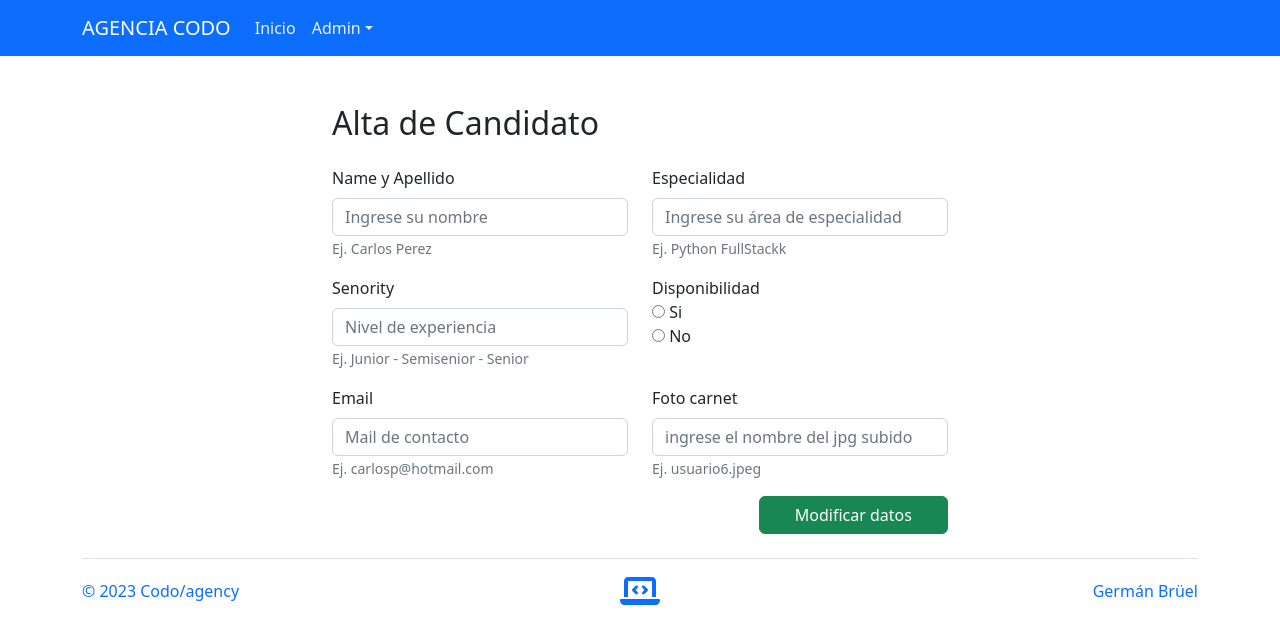
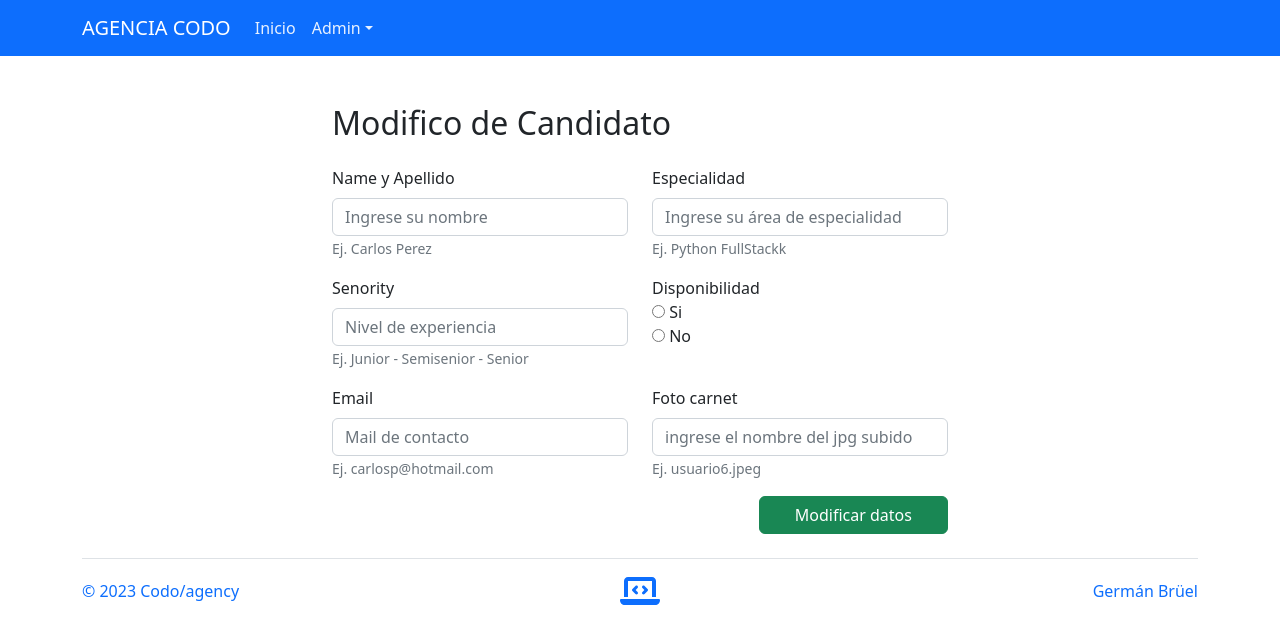
Before and after one commit to interando/agenciacodo, a plain HTML site: page candidato_editar.html in a window 1280 px wide. Drawn offline with nearby package versions, Linux system fonts and the light colour scheme; no server answers.

Commit message:
Update candidato_editar.html

```diff
--- a/candidato_editar.html
+++ b/candidato_editar.html
@@ -24,7 +24,7 @@
 
   <form class="mt-5">
 
-    <h2>Alta de Candidato</h2>
+    <h2>Modifico de Candidato</h2>
           <div class="row mt-4">
             <div class="mb-3 col-md-6">
             <label for="nombre" class="form-label">Name y Apellido</label>
```
